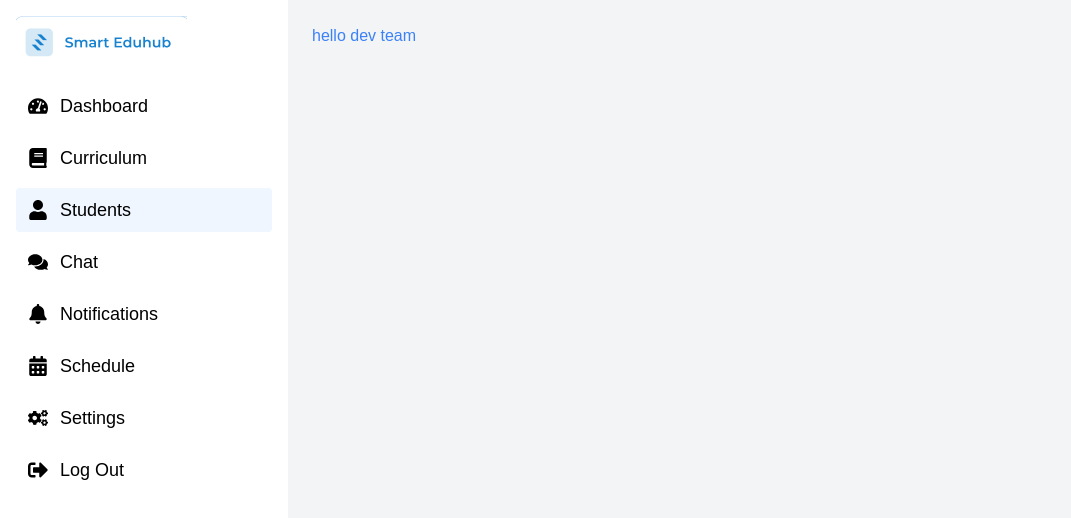
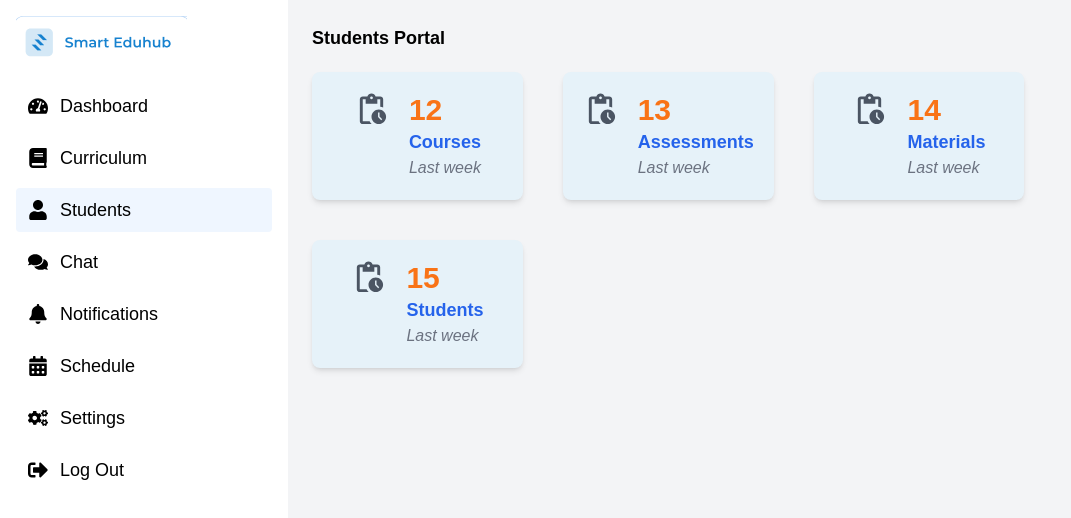
Before and after one commit to Mchiir/fms-nextjs, a Next.js app: page /Students in a window 1280 px wide. Shown: the top 518 px of the page, without its empty margins (0-1071 px from the left). Built offline with nearby package versions, Linux system fonts and the light colour scheme.

Commit message:
added student portal initial components

```diff
--- a/package.json
+++ b/package.json
@@ -9,6 +9,10 @@
     "lint": "next lint"
   },
   "dependencies": {
+    "@emotion/react": "^11.14.0",
+    "@emotion/styled": "^11.14.0",
+    "@mui/icons-material": "^6.4.2",
+    "@mui/material": "^6.4.2",
     "chart.js": "^4.4.7",
     "next": "15.1.2",
     "react": "^19.0.0",
--- a/src/app/Students/components/Progress.tsx
+++ b/src/app/Students/components/Progress.tsx
@@ -0,0 +1,28 @@
+import React from "react"
+import PendingActionIcon from '@mui/icons-material/PendingActions'
+
+export interface Item {
+    count: number,
+    label: string,
+    timeFrame: string
+}
+
+const Progress: React.FC<{ item: Item }> = ({ item }) =>{
+    return(
+        <>
+        <div className="w-[25%] bg-[#E6F2F9] rounded-[8px] p-5 flex items-center justify-center space-x-4 shadow-md">
+                <div className='flex flex-row gap-5'>
+                    <PendingActionIcon fontSize="large" className="text-gray-600 text-7xl"/>
+
+                    <article className="text-left">
+                        <p className="text-orange-500 text-3xl font-bold">{item.count}</p>
+                        <p className="text-blue-600 text-lg font-semibold">{item.label}</p>
+                        <p className="text-gray-500 italic">{item.timeFrame}</p>
+                    </article>
+                </div>
+        </div>
+    </>
+    )
+}
+
+export default Progress
--- a/src/app/Students/components/ProgressList.tsx
+++ b/src/app/Students/components/ProgressList.tsx
@@ -0,0 +1,21 @@
+import React from "react";
+import Progress, { Item } from "./Progress";
+
+const ProgressList: React.FC = () =>{
+    const progressList: Item[] = [
+        { count:12, label:"Courses", timeFrame:"Last week" },
+        { count:13, label:"Assessments", timeFrame:"Last week" },
+        { count:14, label:"Materials", timeFrame:"Last week" },
+        { count:15, label:"Students", timeFrame:"Last week" },
+    ]
+
+    return(
+        <div className="flex flex-wrap gap-10">
+            {progressList.map((item, index)=> (
+                <Progress key={index} item={item}/>
+            ))}
+        </div>
+    )
+}
+
+export default ProgressList
--- a/src/app/Students/page.tsx
+++ b/src/app/Students/page.tsx
@@ -1,10 +1,16 @@
 import React from "react";
+import ProgressList from "./components/ProgressList";
 
 
 
 function page(){
     return (
-        <div className="text-blue-500">hello dev team</div>
+        <div>
+            <h1 className="text-black font-bold text-lg pb-5">Students Portal</h1>
+            <div className="flex flex-row gap-10">
+                <ProgressList />
+            </div>
+        </div>
     )
 }
 export default page;
--- a/src/app/components/NewStudents.tsx
+++ b/src/app/components/NewStudents.tsx
@@ -1,10 +1,4 @@
 import React from 'react';
-
-interface Student {
-  name: string;
-  time: string;
-  spots: string;
-}
 
 const NewStudents: React.FC = () => {
   const students: Student[] = [
--- a/src/app/page.tsx
+++ b/src/app/page.tsx
@@ -1,7 +1,7 @@
 import React from 'react'
 import Dashboard from './components/Dashboard'
 
-/**
+/*
 function page() {
   return (
     <div>
```
Also changed, not shown: 1 other file (tests, documents, lock files or other folders).
